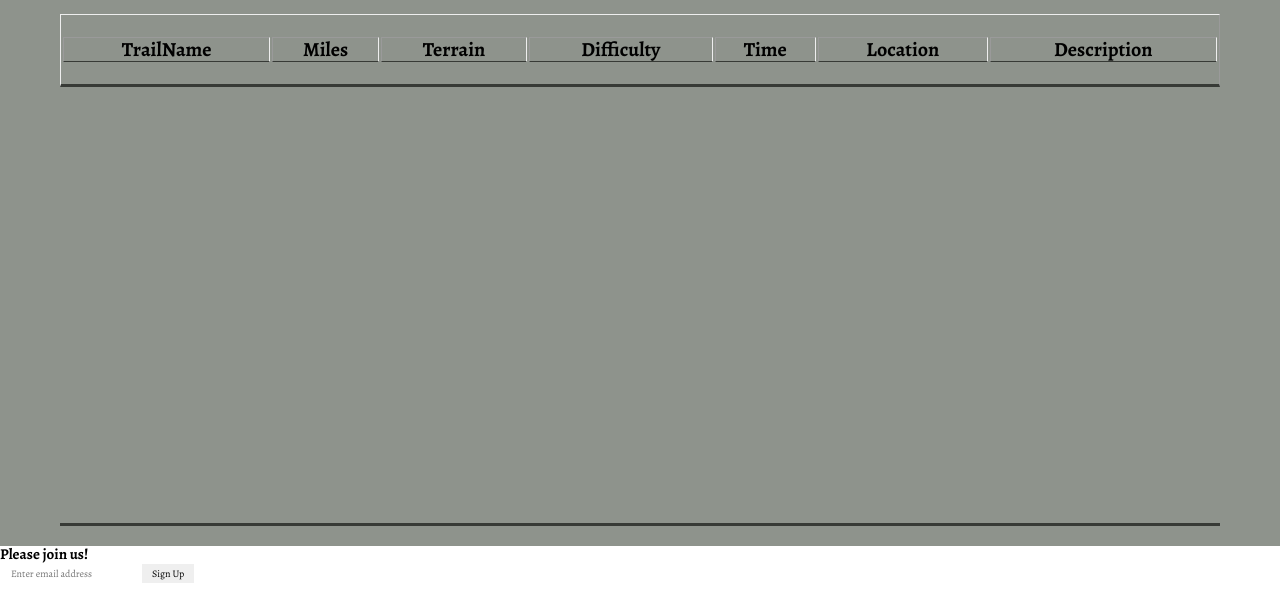
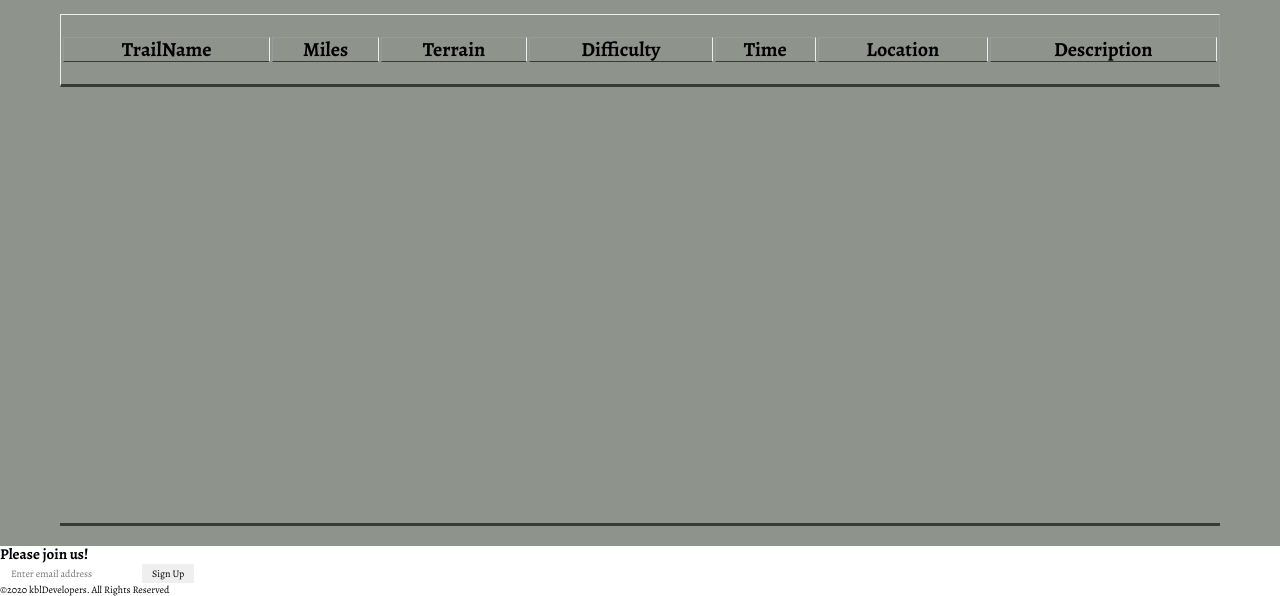
Before and after one commit to swic-cis-177/mt-project-Jackal73, a website: page index.html in a window 1280 px wide. Shown: the part 300-896 px from the top of the page. Drawn offline with nearby package versions, Linux system fonts and the light colour scheme.

Commit message:
Add footer to index.html

```diff
--- a/index.html
+++ b/index.html
@@ -110,6 +110,13 @@
       </form>
     </section>
     <!-- end of contact -->
+
+    <!-- footer -->
+    <footer class="footer">
+      <p>&copy;2020 <span class="company-logo">kblDevelopers</span>. All Rights Reserved</p>
+    </footer>
+    <!-- end of footer -->
+
     <!-- 'Connect' JS to this HTML file. -->
     <script src="./scripts.js"></script>
   </body>
```
Lines whose indentation alone changed are shown as unchanged.
